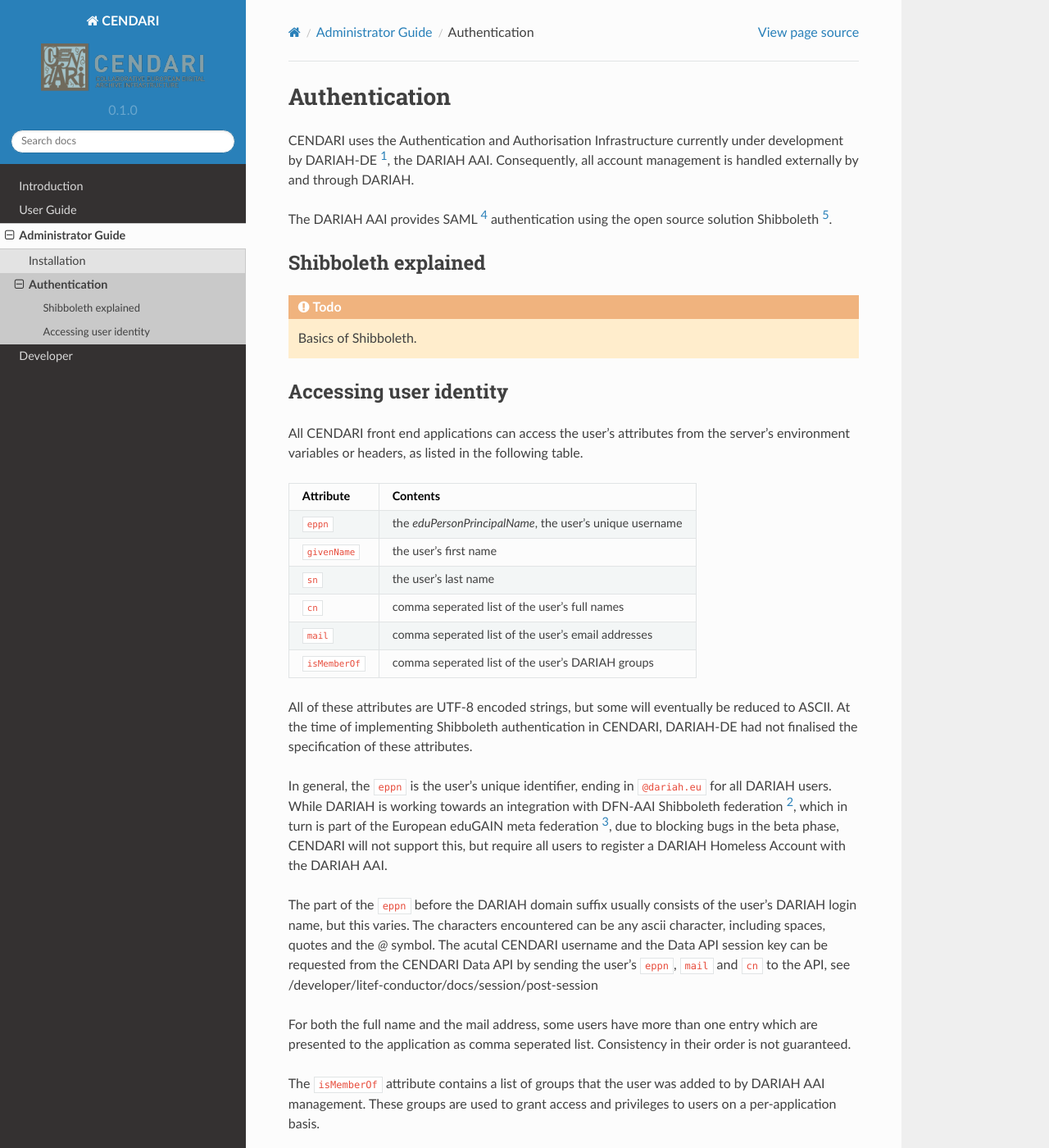
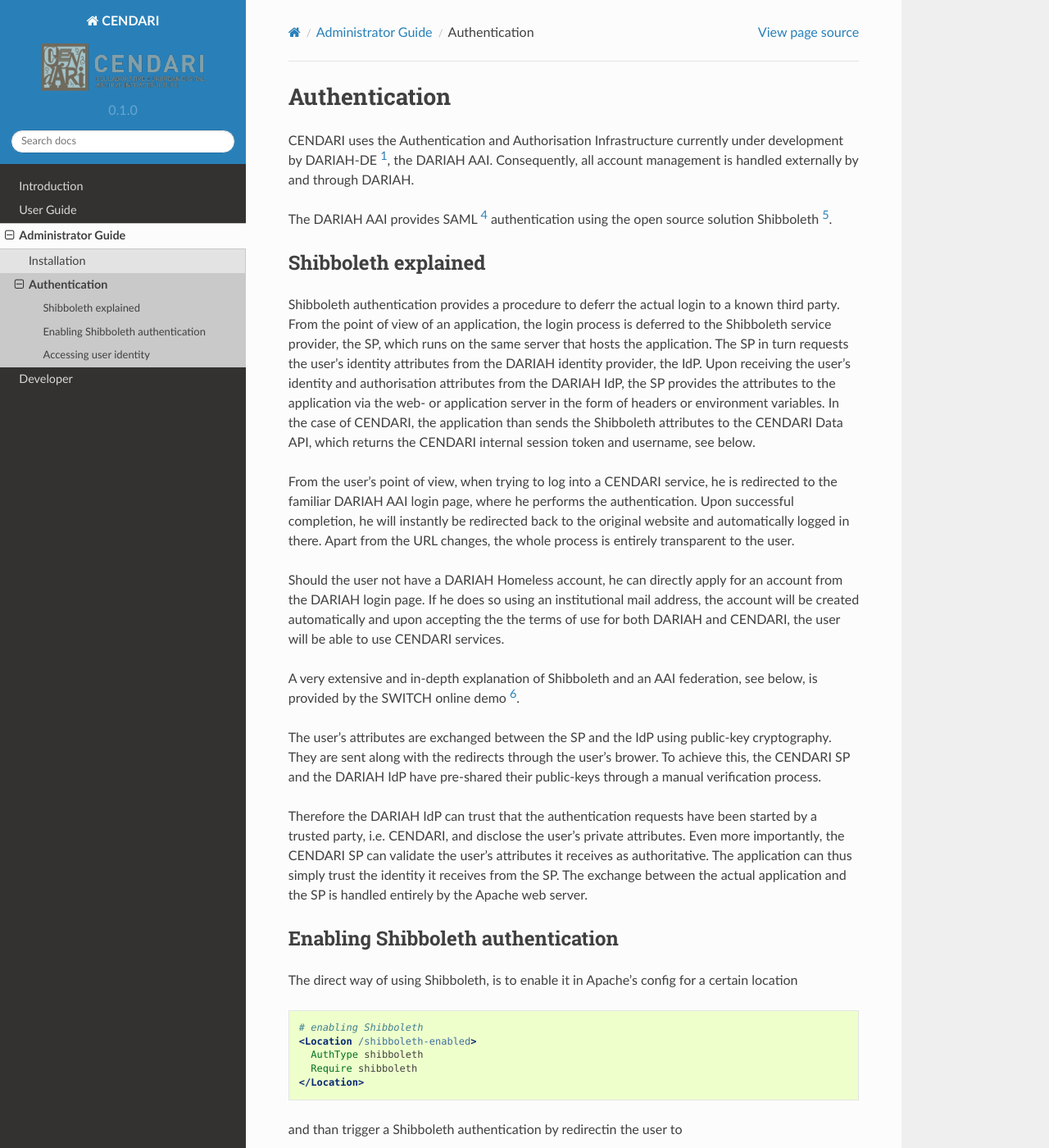
Before and after one commit to CENDARI/documentation, a Sphinx documentation site: the page built from source/admin/authentication.rst, in a window 1280 px wide and 1400 px high. Shown: the whole window at 82% size. Built offline with Sphinx 7.4.7, drawn with Linux system fonts in a browser that asks for light colours; pages that are not in the unit, such as notebooks, are missing from menus; some of the changed text lies outside the part shown.

Commit message:
more on auth and litef

```diff
--- a/source/admin/authentication.rst
+++ b/source/admin/authentication.rst
@@ -9,12 +9,73 @@
 Shibboleth explained
 --------------------
 
-.. todo:: Basics of Shibboleth.
+
+Shibboleth authentication provides a procedure to deferr the actual login to a known third party.
+From the point of view of an application, the login process is deferred to the Shibboleth service provider, the SP,
+which runs on the same server that hosts the application.
+The SP in turn requests the user’s identity attributes from the DARIAH identity provider, the IdP.
+Upon receiving the user’s identity and authorisation attributes from the DARIAH IdP,
+the SP provides the attributes to the application via the web- or application server in the form of headers or environment variables.
+In the case of CENDARI, the application than sends the Shibboleth attributes to the CENDARI Data API, which returns the CENDARI internal session token and username, see below.
+
+From the user’s point of view, when trying to log into a CENDARI service,
+he is redirected to the familiar DARIAH AAI login page, where he performs the authentication.
+Upon successful completion, he will instantly be redirected back to the original website and automatically logged in there.
+Apart from the URL changes, the whole process is entirely transparent to the user.
+
+Should the user not have a DARIAH Homeless account, he can directly apply for an account from the DARIAH login page.
+If he does so using an institutional mail address, the account will be created automatically
+and upon accepting the the terms of use for both DARIAH and CENDARI, the user will be able to use CENDARI services.
+
+A very extensive and in-depth explanation of Shibboleth and an AAI federation, see below, is provided by the SWITCH online demo [#switchaaidemo]_.
+
+
+The user’s attributes are exchanged between the SP and the IdP using public-key cryptography.
+They are sent along with the redirects through the user's brower.
+To achieve this, the CENDARI SP and the DARIAH IdP have pre-shared their public-keys through a manual verification process.
+
+Therefore the DARIAH IdP can trust that the authentication requests have been started by a trusted party, i.e. CENDARI, and disclose the user’s private attributes.
+Even more importantly, the CENDARI SP can validate the user’s attributes it receives as authoritative.
+The application can thus simply trust the identity it receives from the SP.
+The exchange between the actual application and the SP is handled entirely by the Apache web server.
+
+
+Enabling Shibboleth authentication
+----------------------------------
+
+The direct way of using Shibboleth, is to enable it in Apache's config for a certain location
+
+.. code-block:: apache
+
+   # enabling Shibboleth
+   <Location /shibboleth-enabled>
+     AuthType shibboleth
+     Require shibboleth
+   </Location>
+
+and than trigger a Shibboleth authentication by redirectin the user to
+
+.. code-block:: apache
+
+   https://<server>.cendari.dariah.eu/Shibboleth.sso/Login?target=<return url>
+
+Alternatively, Apache can enforce the Shibboleth authentication directly for a certain URL,
+i.e. the application can rely on Apache to make sure the user is authenticated through Shibboleth when accessing a certain path on the server
+
+.. code-block:: apache
+
+   # enforcing Shibboleth
+   <Location /shibboleth-enforced>
+     AuthType shibboleth
+     ShibRequestSetting requireSession true
+     Require shib-attr isMemberOf cendari-users
+   </Location>
 
 Accessing user identity
 -----------------------
 
-All CENDARI front end applications can access the user's attributes from the server's environment variables or headers, as listed in the following table.
+After successful authentication, the CENDARI front end applications can access the user's attributes from the server's environment variables or headers,
+as listed in the following table.
 
 ============== ========
 Attribute      Contents
@@ -57,3 +118,4 @@
 .. [#edugain] `eduGAIN – Interconnecting federations to link services and users worldwide <http://www.geant.net/service/eduGAIN/Pages/home.aspx>`_
 .. [#SAML]   Security Assertion Markup Language
 .. [#shibbolethnet] `Shibboleth <https://shibboleth.net/>`_
+.. [#switchaaidemo] `SWITCH  AAI Demo <https://www.switch.ch/aai/demo/>`_
--- a/source/admin/installation.rst
+++ b/source/admin/installation.rst
@@ -55,13 +55,104 @@
 
 The Litef Conductor can be built and installed from its source in the `litef-conductor repository <https://github.com/CENDARI/litef-conductor>`_ on GitHub.
 
-Litef requires a dedicated CKAN sysadmin, thus after installing CKAN create that sysadmin::
+To build it,  Java 1.7.x, Scala 2.10.4 and `SBT <http://www.scala-sbt.org/>`_ are required.
+Running
 
-  . /var/www/ckan/bin/activate
-  cd /var/www/ckan/src/ckan
-  paster sysadmin add litef -c /etc/ckan/production.ini
+.. code-block:: bash
+
+   sbt compile assembly
+
+will compile a fat jar, that can be deployed to the server.
+
+Additionally, Litef requires a configuration file ``/etc/litef/application.conf``
+
+.. code-block:: json
+
+   logger.scala.slick.session=DEBUG
+
+   litef {
+     namespace = "http://localhost:42042/v1/"
+   }
+
+   litef.ckan {
+     home         = "https://host/ckan"
+     namespace    = "https://host/ckan/api/3/"
+     apiKey       = "***********"
+
+     localStoragePrefix = "/data/resources"
+
+     postgres {
+       url      = "jdbc:postgresql://localhost:5432/***********"
+       driver   = "org.postgresql.Driver"
+       username = "***********"
+       password = "***********"
+     }
+   }
+
+   litef.virtuoso {
+     url = "jdbc:virtuoso://localhost:1111"
+     username = "dba"
+     password = "***********"
+   }
+
+   litef.nerd {
+     namespace = "http://traces1.saclay.inria.fr:8090/"
+   }
+
+   litef.elastic {
+     namespace = "http://localhost:9200/"
+   }
+
+   litef.indexer {
+     localStoragePrefix = "/var/lib/litef/default/resources"
+   }
+
+   litef.conductor {
+     fileSizeLimit = 10000
+     plugins = "conductor.plugins.DocumentIndexerPlugin,conductor.plugins.NerdPlugin,conductor.plugins.VirtuosoFeederPlugin"
+   }
+
+   akka {
+     log-dead-letters = 10
+     log-dead-letters-during-shutdown = on
+     loglevel = "INFO"
+   }
+
+   spray {
+     can.server {
+       request-timeout = 240s
+       idle-timeout = 300s
+     }
+     can.client {
+       request-timeout = 240s
+       idle-timeout = 300s
+     }
+
+     routing {
+       file-chunking-threshold-size = 10k
+       file-chunking-chunk-size = 5k
+     }
+   }
+
+   logger.scala.slick=ERROR
+   logger.scala.slick.session=ERROR
+
+
+Litef requires a dedicated CKAN sysadmin, thus after installing CKAN create that sysadmin:
+
+.. code-block:: bash
+
+   source /var/www/ckan/bin/activate
+   cd /var/www/ckan/src/ckan
+   paster sysadmin add litef -c /etc/ckan/production.ini
 
 Add the new sysadmin's API key to ``/etc/litef/application.conf``.
+
+Finally, Litef can be started by
+
+.. code-block:: bash
+
+   java -Dfile.encoding=UTF-8 -cp /etc/litef:/opt/litef/litef-conductor.jar core.Rest
 
 Data API
 ^^^^^^^^
```
